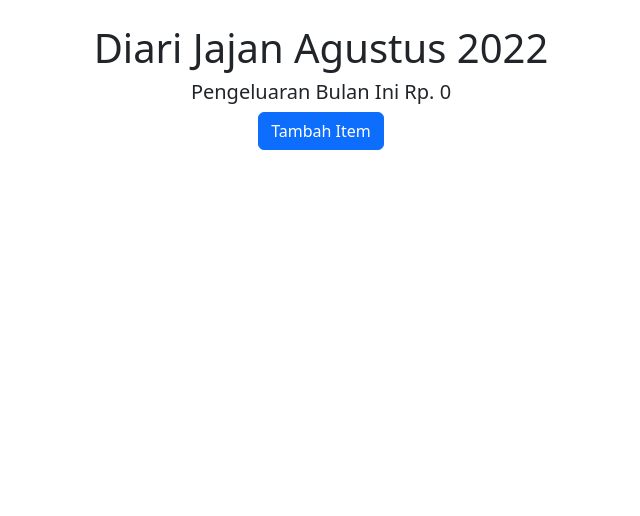
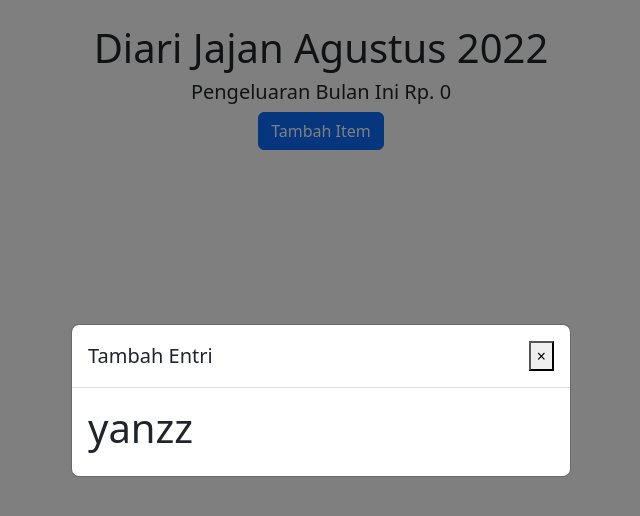
Before and after one commit to dianadityam/test-fe-kompas, a Vue app: page / in a window 1280 px wide. Both pictures are taken after a click on the button "Tambah Item". Shown: the top 516 px of the page, without its empty margins (319-959 px from the left). Built offline with nearby package versions, Linux system fonts and the light colour scheme; no server answers.

Commit message:
add modal UI

```diff
--- a/src/App.vue
+++ b/src/App.vue
@@ -1,5 +1,5 @@
 <template>
-  <div id="app">
+  <div class="container">
     <router-view/>
   </div>
 </template>
--- a/src/views/HomeView.vue
+++ b/src/views/HomeView.vue
@@ -1,18 +1,23 @@
 <template>
   <div>
+    <!-- HEADER SECTION  -->
     <div class="header mb-4 mt-4">
       <h1>Diari Jajan {{ $store.getters.getCurrentMonth }} {{ $store.getters.getCurrentYear }}</h1>
       <h5>Pengeluaran Bulan Ini Rp. {{ numberFormat(totalSpend) }}</h5>
-      <b-button variant="primary">Tambah Item</b-button>
+      <b-button variant="primary" @click="initForm()">Tambah Item</b-button>
     </div>
 
-    <div class="container">
+      <!-- CARD SECTION  -->
       <card-notes
       v-if="dataList && dataList.length > 0"
       v-bind:dataList="dataList"
       @totalSpend="countTotalSpend($event)">
       </card-notes>
-    </div>
+
+      <!-- MODAL SECTION  -->
+    <b-modal id="modal-form" title="Tambah Entri" hide-footer centered no-close-on-backdrop>
+      <div><h1>yanzz</h1></div>
+    </b-modal>
 </div>
 </template>
 
@@ -26,7 +31,11 @@ export default {
   data() {
     return {
       dataList: [],
-      totalSpend: 0
+      totalSpend: 0,
+      form: {
+        nama: '',
+        pengeluaraan: ''
+      }
     }
   },
   methods: {
@@ -52,6 +61,12 @@ export default {
           this.totalSpend += el.totalExpense
         })
       }
+    },
+
+    initForm() {
+      this.form.nama = '';
+      this.form.pengeluaraan = '';
+      this.$bvModal.show('modal-form')
     }
   },
   mounted() {
```
